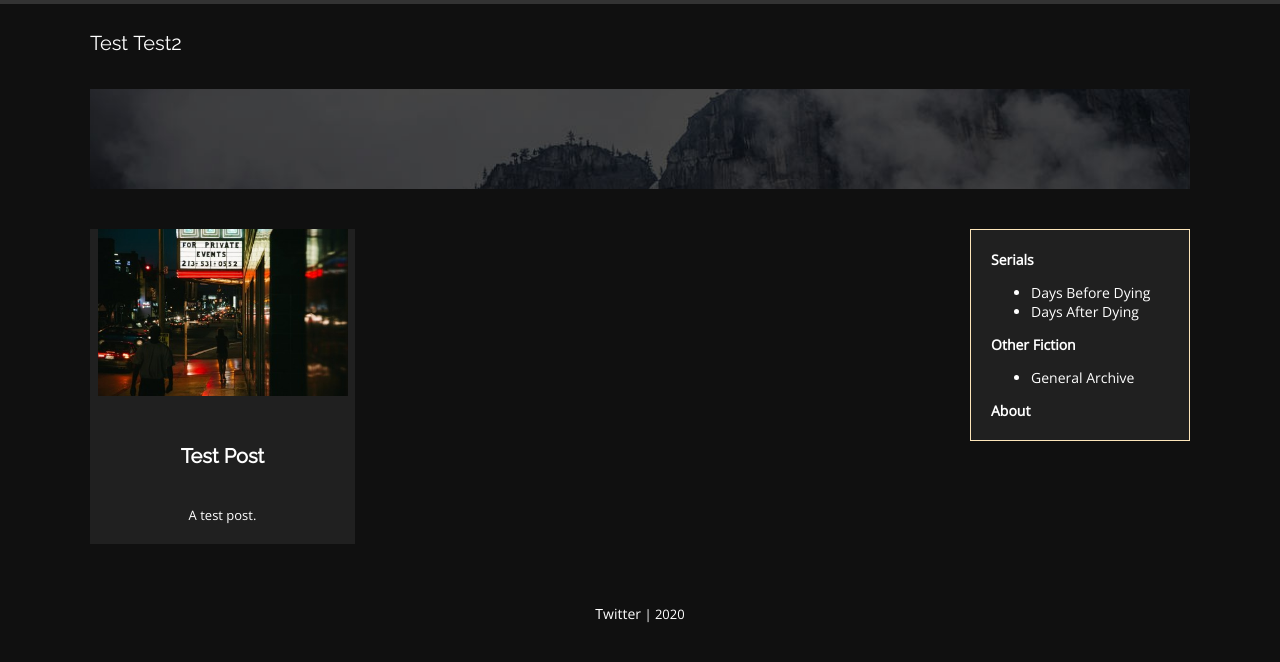
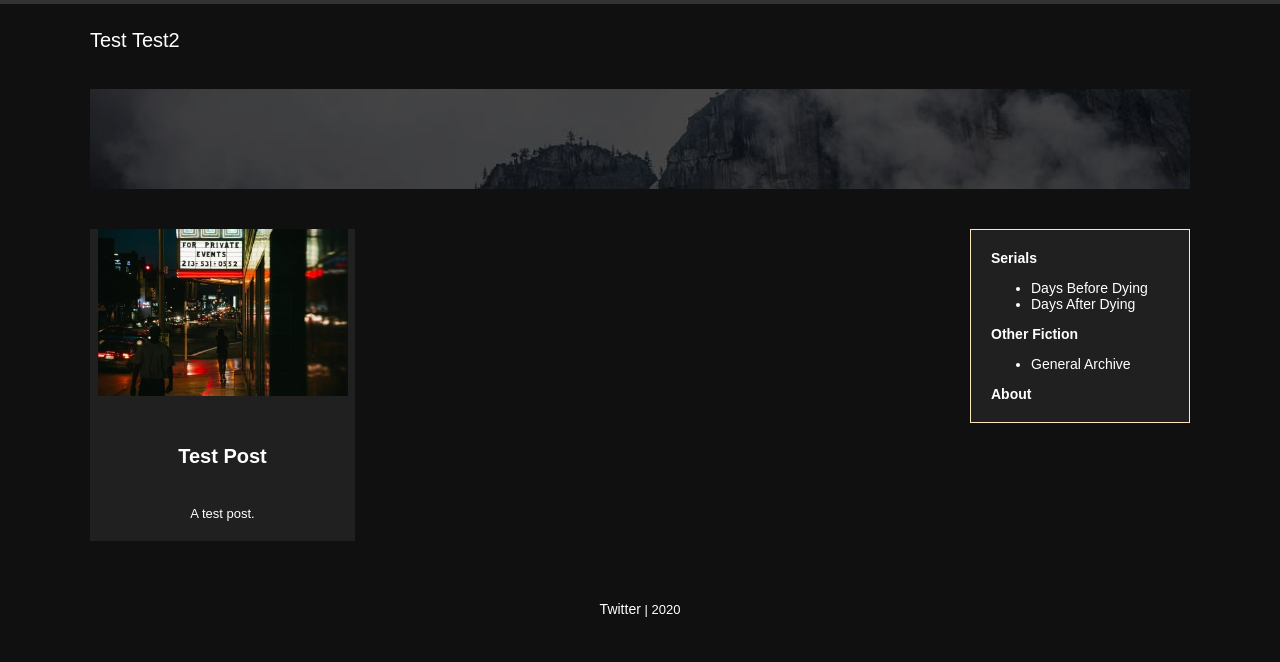
Before and after one commit to Blake-Cash/writing-site, a Jekyll site: the page built from index.html, in a window 1280 px wide. Shown: the top 662 px of the page. Built offline with Jekyll 4.4.1, drawn with Linux system fonts in a browser that asks for light colours; some web fonts are replaced.

Commit message:
Get rid of old imported fonts

```diff
--- a/css/main.css
+++ b/css/main.css
@@ -1,8 +1,3 @@
-@import url(http://fonts.googleapis.com/css?family=Open+Sans);
-@import url(http://fonts.googleapis.com/css?family=Doppio+One);
-@import url(http://fonts.googleapis.com/css?family=Raleway);
-
-
 img, embed, object{
 	max-width: 100%;
 }
@@ -17,13 +12,13 @@ body {
 }
 
 body, div, a, input, select, button, textarea {
-	font-family: 'Open Sans', sans-serif;
+	font-family: sans-serif;
 	font-size: 14px;
 	color: #ffffff;
 }
 
 h1, h2, h3, h4, h5, h6 {
-	font-family: 'Raleway', sans-serif;
+	font-family: sans-serif;
 	font-weight: 400;
 }
 
@@ -86,7 +81,6 @@ h1 {
     font-size: 20px;
 	color: #ffffff;
     text-decoration: none;
-    font-family: "Raleway";
 }
 
 
@@ -377,7 +371,7 @@ h1.post-title {
 		max-width: 1100px;
 		margin: 0 auto;
 		height: 40px;
-		}
+	}
 section#home-hero{
 	max-width: 1100px;
 	margin: 0 auto;
```
